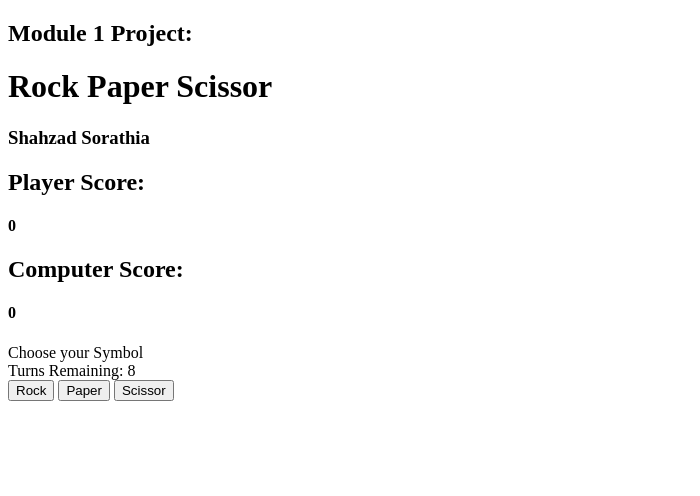
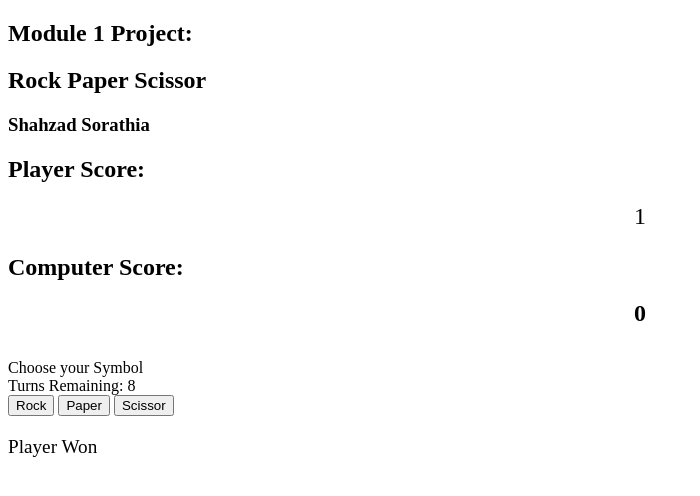
Before and after one commit to shahzadsorathia/Rock_paper_scissor, a plain HTML site: page index.html in a window 1280 px wide. Both pictures are taken after a click on the button "Rock". Shown: the whole page, without its empty margins (0-700 px from the left). Drawn offline with Linux system fonts and the light colour scheme.

Commit message:
Project_work

```diff
--- a/app.js
+++ b/app.js
@@ -15,9 +15,9 @@ const maingame = () => {
 
     // function inside a function a start the game
         playerchoice.forEach(choice => {
-            choice.addEventListener('click', function () {
+            choice.addEventListener('click', function() {
                 // statement to display the result of turns remaining
-                let turnsleft = document.querySelector('.turns');
+                let turnsleft = document.querySelector('.turnsleft');
                 // incrementing one after every play
                 turns++;
                 // subtracting every time  after each play and outputing remaining tunr
@@ -27,7 +27,7 @@ const maingame = () => {
                 let y = computerchoice[x];
 
                 // statement to verify the function and winner
-                winner(this.innertext, x);
+                winner(this.innerText,y);
 
                 // gameover function after 9 moves
                 if (turns == 9) {
@@ -44,7 +44,9 @@ const maingame = () => {
         // psb = player score board
         let psb = document.querySelector('.p-score');
         // csc = computer score board
-        let csb = document.querySelector('c-score');
+        let csb = document.querySelector('.c-score');
+        player = player.toLowerCase();
+        computer = computer.toLowerCase();
 
         // Conditional statement to verify the inputs
         if ( player === computer){
@@ -57,7 +59,7 @@ const maingame = () => {
                 csb.textContent = csd;
             }
             else{
-                result.textContent = 'Player Won '
+                result.textContent = 'Player Won';
                 psd++; //displaying increment in player's score
                 psb.textContent = psd;
             }
--- a/index.html
+++ b/index.html
@@ -9,7 +9,7 @@
 </head>
 <body>
         <!-- Main Div Frame-->
-    <div class="mainbody">
+    <section class="mainbody">
 
         <!-- Main Heading-->
     <div class="heading" >
@@ -21,20 +21,20 @@
         <!--Scoreboard-->
     <div class="scoreboard">
         <!--Player Score Card-->
-        <div class="playerscore">
+        <div>
             <h2>Player Score: </h2>
-            <h4 class="p-score "> 0 </h4>
+            <p class="p-score"> 0 <p>
         </div>
         <!--Computer Score Card-->
-        <div class="computerscore">
+        <div>
             <h2> Computer Score: </h2>
-            <h4 class="c-score "> 0 </h4>
+            <h4 class="c-score"> 0 </h4>
         </div>
     </div>
 
         <!--Choose the symbol-->
     <div class="choose"> Choose your Symbol </div>
-    <div class="turns">Turn's remaining: 9 </div>
+    <div class="turnsleft">Turn's remaining: 9 </div>
 
         <!--Game Symbols-->
         <div class="symbols">
@@ -44,12 +44,12 @@
         </div>
 
         <!--Results output-->
-        <div class="result"> </div>
+        <div class="results"> </div>
 
         <!--Restart Button-->
         <div class="reload"> </div>
 
-    </div>
+    </section>
     <script src="app.js"></script>
 </body>
 </html>
--- a/style.css
+++ b/style.css
@@ -8,21 +8,19 @@
 
 .scoreboard{
 
-}
-
-.playerscore{
-
-}
-
-.computerscore{
 
 }
 
 .p-score{
+    text-align: center;
+	font-size: 1.5rem;
+	margin-top: 1rem;
 
 }
 .c-score{
-
+    text-align: center;
+    font-size: 1.5rem;
+    margin-top: 1rem;
 }
 
 .choose{
@@ -45,8 +43,9 @@
 
 }
 
-.result{
-
+.results{
+    margin-top: 20px;
+	font-size: 1.2rem;
 }
 
 .reload{
```
